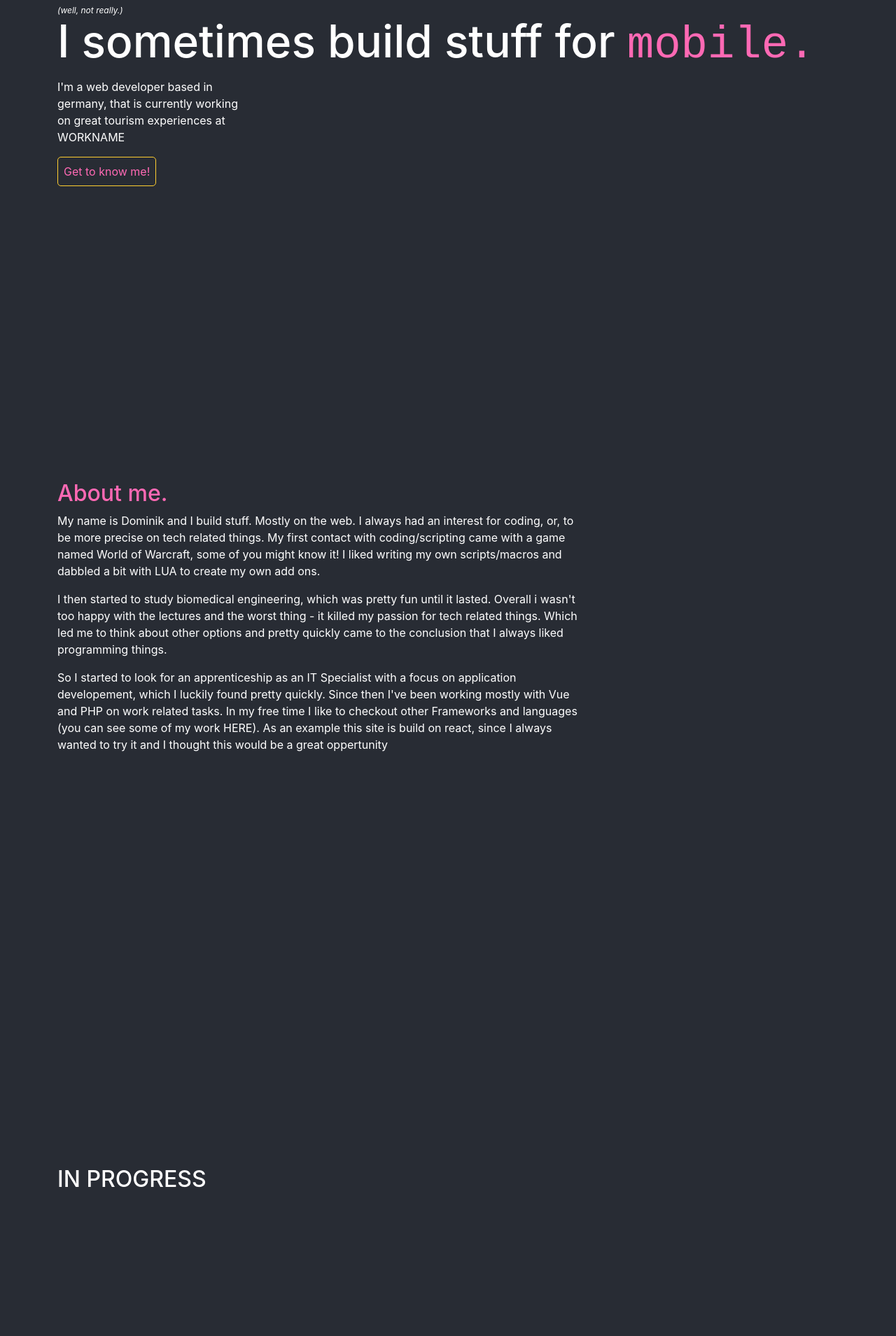
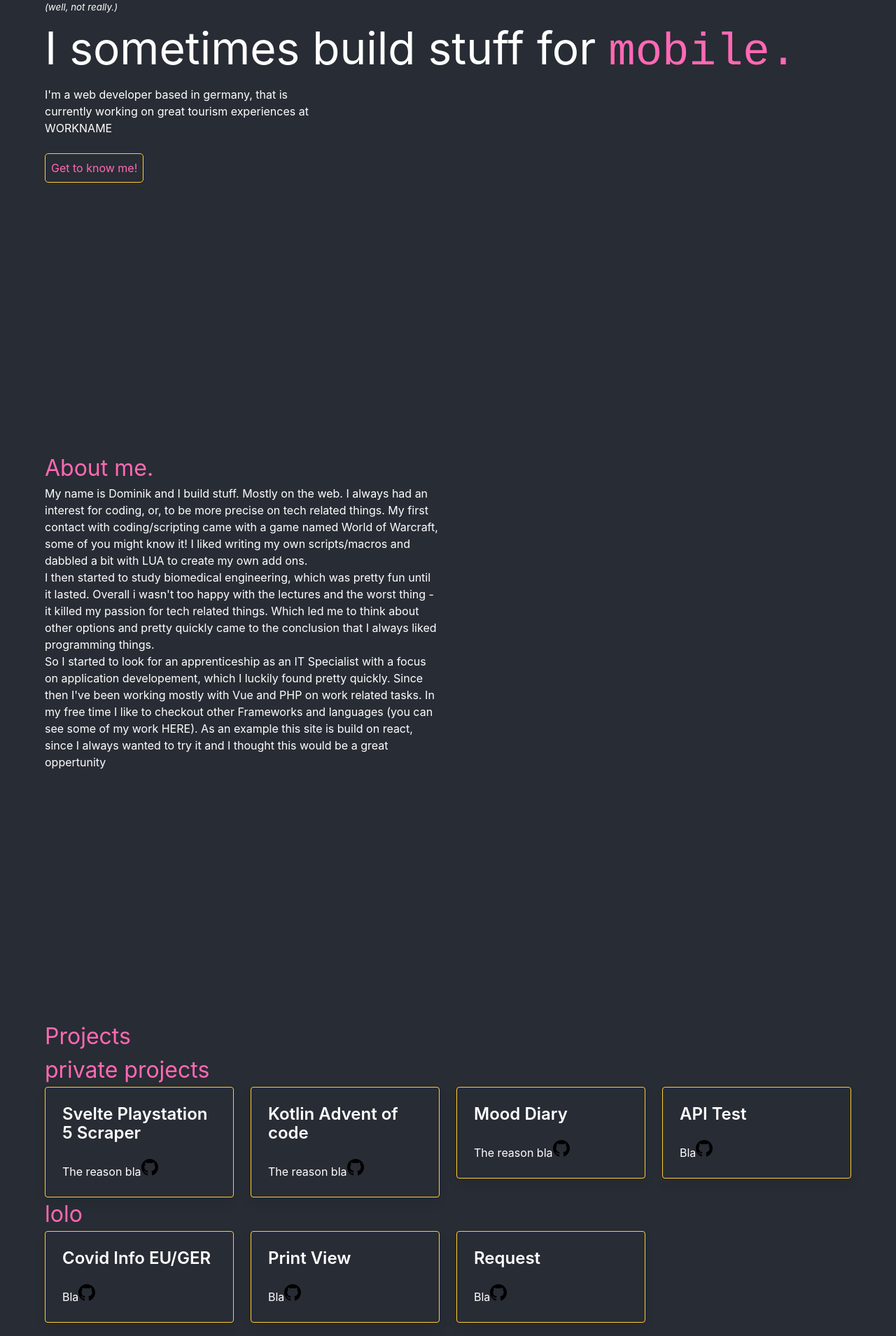
Before and after one commit to doVe829/portfolioPage, a React (Vite) app: page / in a window 1280 px wide. Shown: the part 391-2300 px from the top of the page at 70% size. Built offline with nearby package versions, Linux system fonts and the light colour scheme.

Commit message:
replaces bootstrap with bulma, adds projects view and component"

```diff
--- a/package.json
+++ b/package.json
@@ -8,7 +8,7 @@
     "preview": "vite preview"
   },
   "dependencies": {
-    "bootstrap": "^5.1.3",
+    "bulma": "^0.9.4",
     "react": "^18.0.0",
     "react-dom": "^18.0.0",
     "sass": "^1.51.0"
--- /dev/null
+++ b/src/components/ItemGallery.jsx
@@ -0,0 +1,44 @@
+const x = [{ name: 'XD', additionalInfos: 'ROLF' }];
+
+const ItemGallery = ({ itemList = x, title = 'lolo' }) => {
+  return (
+    <div>
+      <h2>{title}</h2>
+      <div className="columns">
+        {itemList.map((item, index) => {
+          const { name, link, additionalInfos } = item;
+          return (
+            <div className="column is-3" key={index}>
+              <div className="card">
+                {/* <div className="card-image">
+            <figure className="image is-4by3">
+              <img
+                src="https://bulma.io/images/placeholders/1280x960.png"
+                alt="Placeholder image"
+              />
+            </figure>
+          </div> */}
+                <div className="card-content">
+                  <p className="title is-4">{name}</p>
+
+                  <div className="content">
+                    {additionalInfos}
+                    <a href="#">
+                      <img
+                        src="src/icons/githubIcon.svg"
+                        alt="The github octocat"
+                      />
+                    </a>
+                    <br />
+                  </div>
+                </div>
+              </div>
+            </div>
+          );
+        })}
+      </div>
+    </div>
+  );
+};
+
+export default ItemGallery;
--- a/src/index.scss
+++ b/src/index.scss
@@ -1,3 +1,5 @@
+@use 'styles/variables.scss';
+
 body {
   margin: 0;
   font-family: -apple-system, BlinkMacSystemFont, 'Segoe UI', 'Roboto', 'Oxygen',
@@ -18,6 +20,29 @@ section {
   display: flex;
   justify-content: center;
   flex-direction: column;
-  align-items: flex-start;
+  // align-items: flex-start;
   min-height: 100vh;
+  h2 {
+    color: variables.$main-colour;
+  }
+  &.home {
+    align-items: flex-start;
+  }
 }
+
+.card {
+  background-color: transparent;
+  border-color: variables.$complimentary-colour;
+}
+
+h2 {
+  font-size: 2em;
+}
+
+.card {
+  .title {
+    color: white;
+  }
+  color: white;
+  border: 0.25px solid variables.$complimentary-colour;
+}
--- a/src/main.jsx
+++ b/src/main.jsx
@@ -1,4 +1,4 @@
-import 'bootstrap/dist/css/bootstrap.min.css';
+import 'bulma/css/bulma.min.css';
 import React from 'react';
 import ReactDOM from 'react-dom/client';
 import App from './App';
--- a/src/styles/About.scss
+++ /dev/null
@@ -1,7 +0,0 @@
-@use 'variables';
-
-section#section-about {
-  h2 {
-    color: variables.$main-colour;
-  }
-}
--- a/src/styles/Header.scss
+++ b/src/styles/Header.scss
@@ -2,11 +2,9 @@
 
 header {
   h1 {
-    // display: flex;
-    // justify-content: center;
-    // align-items: center;
     color: variables.$main-colour;
     margin: 0 0 0 1em;
+    font-size: 2em;
   }
 }
 
@@ -14,12 +12,6 @@ header {
   display: flex;
   align-items: center;
   background-color: #282c34;
-  min-height: 10vh;
+  min-height: 8vh;
   border-bottom: 1px solid variables.$complimentary-colour;
-  // display: flex;
-  // flex-direction: column;
-  // align-items: left;
-  // justify-content: center;
-  // font-size: calc(10px + 2vmin);
-  // color: white;
 }
--- a/src/styles/Home.scss
+++ b/src/styles/Home.scss
@@ -24,10 +24,4 @@
   sup {
     font-style: italic;
   }
-  // .nameHover:hover {
-  //   cursor: pointer;
-  //   &::after {
-  //     content: 'minik ';
-  //   }
-  // }
 }
--- a/src/views/About.jsx
+++ b/src/views/About.jsx
@@ -1,4 +1,3 @@
-import '../styles/About.scss';
 const About = () => {
   const texts = [
     `My name is Dominik and I build stuff. Mostly on the web. I always had
@@ -22,10 +21,12 @@ const About = () => {
   return (
     <section id="section-about">
       <h2>About me.</h2>
-      <div>
-        {texts.map((text) => {
-          return <p className="col-8">{text}</p>;
-        })}
+      <div className="columns">
+        <div className="column is-half">
+          {texts.map((text, index) => (
+            <p key={index}>{text}</p>
+          ))}
+        </div>
       </div>
     </section>
   );
--- a/src/views/Home.jsx
+++ b/src/views/Home.jsx
@@ -29,10 +29,12 @@ const Home = () => {
         I sometimes build stuff for{' '}
         <span className="accentColor platformText">{platform}</span>
       </h3>
-      <p className="col-sm-3">
-        I'm a web developer based in germany, that is currently working on great
-        tourism experiences at WORKNAME
-      </p>
+      <div className="columns">
+        <p className="column is-half">
+          I'm a web developer based in germany, that is currently working on
+          great tourism experiences at WORKNAME
+        </p>
+      </div>
       <a className="btn" href="#section-about">
         Get to know me!
       </a>
--- a/src/views/Projects.jsx
+++ b/src/views/Projects.jsx
@@ -1,7 +1,58 @@
+import ItemGallery from '../components/ItemGallery';
+
 const Projects = () => {
+  const privateProjects = [
+    {
+      name: 'Svelte Playstation 5 Scraper',
+      link: '',
+      additionalInfos: 'The reason bla',
+      hasLink: true,
+    },
+    {
+      name: 'Kotlin Advent of code',
+      link: '',
+      additionalInfos: 'The reason bla',
+      hasLink: true,
+    },
+    {
+      name: 'Mood Diary',
+      link: '',
+      additionalInfos: 'The reason bla',
+      hasLink: true,
+    },
+    {
+      name: 'API Test',
+      link: '',
+      additionalInfos: 'Bla',
+      hasLink: true,
+    },
+  ];
+
+  const workRelatedProjects = [
+    {
+      name: 'Covid Info EU/GER',
+      additionalInfos: 'Bla',
+      hasLink: false,
+    },
+    {
+      name: 'Print View',
+      additionalInfos: 'Bla',
+      hasLink: false,
+    },
+    {
+      name: 'Request',
+      additionalInfos: 'Bla',
+      hasLink: false,
+    },
+  ];
+
+  const test = [1, 2, 3];
+
   return (
     <section>
-      <h2>IN PROGRESS</h2>
+      <h2>Projects</h2>
+      <ItemGallery itemList={privateProjects} title="private projects" />
+      <ItemGallery itemList={workRelatedProjects} />
     </section>
   );
 };
```
Also changed, not shown: src/icons/githubIcon.svg (added), 1 other file (tests, documents, lock files or other folders).
